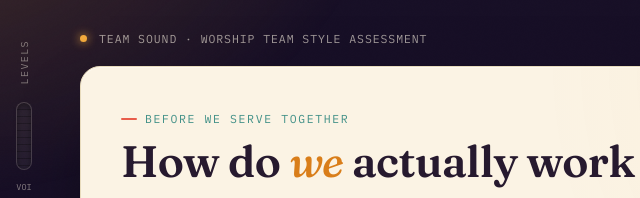
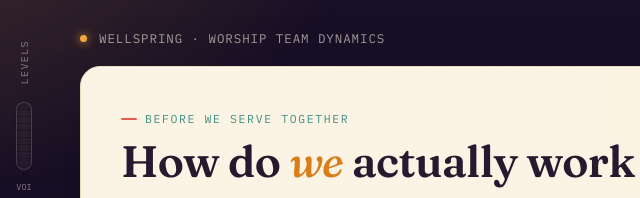
Before and after one commit to lilbirdlifecoaching/orangery, a plain HTML site: page wellspring-worship-team.html in a window 1280 px wide. Shown: the top 198 px of the page, 162-802 px from the left. Drawn offline with Linux system fonts and the light colour scheme.

Commit message:
Add files via upload

```diff
--- a/wellspring-worship-team.html
+++ b/wellspring-worship-team.html
@@ -3,7 +3,7 @@
 <head>
 <meta charset="UTF-8">
 <meta name="viewport" content="width=device-width, initial-scale=1.0">
-<title>Team Sound · Worship Team Style Assessment</title>
+<title>Wellspring Worship Team Dynamics</title>
 <link rel="preconnect" href="https://fonts.googleapis.com">
 <link rel="preconnect" href="https://fonts.gstatic.com" crossorigin>
 <link href="https://fonts.googleapis.com/css2?family=Fraunces:ital,opsz,wght@0,9..144,400;0,9..144,500;0,9..144,600;0,9..144,700;1,9..144,500;1,9..144,600&family=Inter:wght@400;500;600;700;800&family=IBM+Plex+Mono:wght@400;500;600&display=swap" rel="stylesheet">
@@ -143,6 +143,8 @@
     text-transform:uppercase;
   }
   .brand .dot{ width:7px; height:7px; border-radius:50%; background: var(--amber); box-shadow:0 0 10px var(--amber); }
+  .brand-logo{ height:22px; width:auto; flex:0 0 auto; border-radius:4px; }
+  .brand-name{ font-size:12.5px; }
   .waveform{ display:flex; align-items:flex-end; gap:3px; height:16px; margin-left:auto; }
   .waveform span{
     width:3px; border-radius:2px;
@@ -381,7 +383,10 @@
 <div class="app">
   <div class="strip" id="strip"></div>
   <div class="panel">
-    <div class="brand"><span class="dot"></span> TEAM SOUND · WORSHIP TEAM STYLE ASSESSMENT
+    <div class="brand">
+      <!-- LOGO_SLOT: once you send the church logo, it will be embedded here as an image -->
+      <span class="dot"></span>
+      <span class="brand-name">WELLSPRING · WORSHIP TEAM DYNAMICS</span>
       <div class="waveform"><span></span><span></span><span></span><span></span><span></span><span></span></div>
     </div>
     <div class="card" id="card"></div>
```
